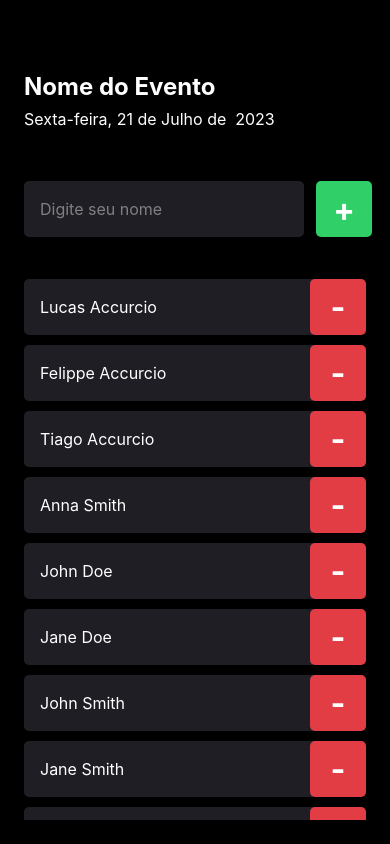
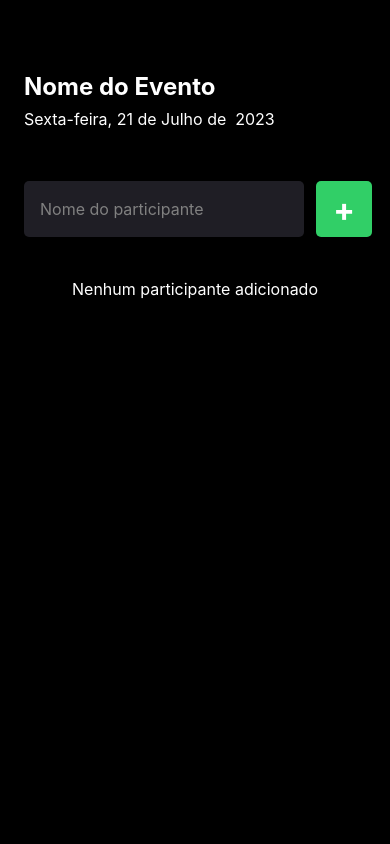
Before and after one commit to LucasAccurcio/iamhere-react-native, a React Native app: screen / in a window 390 px wide. Built offline with nearby package versions, Linux system fonts and the light colour scheme.

Commit message:
feat: function to store and add participant with useState

```diff
--- a/src/screens/Home/index.tsx
+++ b/src/screens/Home/index.tsx
@@ -1,26 +1,31 @@
+import { useState } from 'react';
 import { StatusBar } from 'expo-status-bar';
 import { Alert, FlatList, Text, TextInput, Touchable, TouchableOpacity, View } from 'react-native';
+import { Participant } from './components/Participant';
 import { styles } from './styles';
-import { Participant } from './components/Participant';
 
 export function Home() {
-  const participants = [
-    'Lucas Accurcio',
-    'Felippe Accurcio',
-    'Tiago Accurcio',
-    'Anna Smith',
-    'John Doe',
-    'Jane Doe',
-    'John Smith',
-    'Jane Smith',
-    'John Wayne',
-    'Jane Wayne'
-  ]
+  const [participants, setParticipants] = useState<string[]>([]);
+  const [participant, setParticipant] = useState('');
+  // const participants = [
+  //   'Lucas Accurcio',
+  //   'Felippe Accurcio',
+  //   'Tiago Accurcio',
+  //   'Anna Smith',
+  //   'John Doe',
+  //   'Jane Doe',
+  //   'John Smith',
+  //   'Jane Smith',
+  //   'John Wayne',
+  //   'Jane Wayne'
+  // ]
 
   function handleParticipantAdd(): void {
-    if (participants.includes('Lucas Accurcio')) {
-      return Alert.alert('Você já está participando do evento');
+    if (participants.includes(participant)) {
+      return Alert.alert('Participante existe', 'Já existe um participante na lista com esse nome');
     }
+    setParticipants(prevState => [...prevState, participant]);
+    setParticipant('');
   }
 
   function handleParticipantRemove(name: string): void {
@@ -44,8 +49,10 @@ export function Home() {
       <View style={styles.form}>
         <TextInput
           style={styles.input}
-          placeholder="Digite seu nome"
+          placeholder="Nome do participante"
           placeholderTextColor={'#808080'}
+          onChangeText={setParticipant}
+          value={participant}
         />
         <StatusBar style="auto" />
 
```
